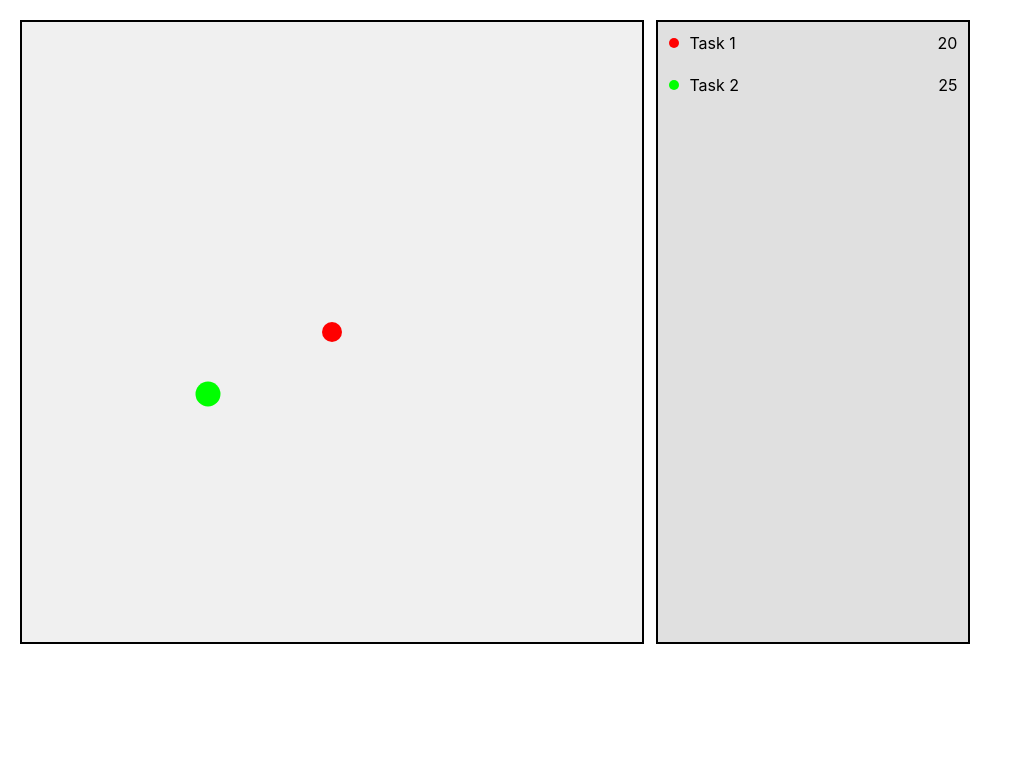
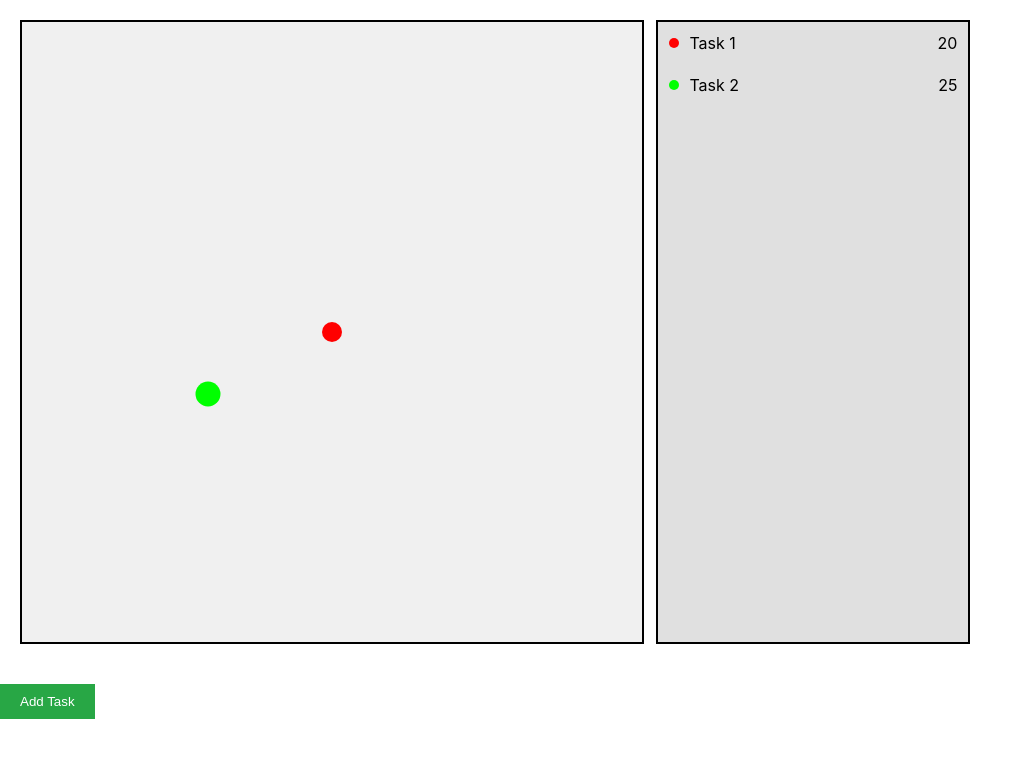
Before and after one commit to kennbyee25/interactive-eisenhower, a React (Create React App) app: page / in a window 1280 px wide. Shown: the top 758 px of the page, without its empty margins (0-1033 px from the left). Built offline with nearby package versions, Linux system fonts and the light colour scheme; the HTML template or start-up script is replaced by a standard one.

Commit message:
add add task button

```diff
--- a/src/App.css
+++ b/src/App.css
@@ -3,3 +3,16 @@
     align-items: flex-start; /* Align items to the top */
     padding: 20px;
   }
+
+  .add-button {
+    padding: 10px 20px;
+    background-color: #28a745;
+    color: #fff;
+    border: none;
+    cursor: pointer;
+    margin-top: 20px;
+  }
+
+  .add-button:hover {
+    background-color: #218838;
+  }
--- a/src/App.js
+++ b/src/App.js
@@ -19,6 +19,19 @@ function App() {
     setSelectedTaskId(id);
   };
 
+  const handleAddTask = () => {
+    const newTask = {
+      id: tasks.length + 1,
+      title: 'New Task',
+      color: '#0000ff',
+      urgency: 50,
+      importance: 50,
+      size: 20,
+    };
+    setTasks([...tasks, newTask]);
+    setSelectedTaskId(newTask.id);
+  };
+
   const selectedTask = tasks.find(task => task.id === selectedTaskId);
 
   return (
@@ -27,6 +40,7 @@ function App() {
         <GraphContainer tasks={tasks} onSelectTask={handleTaskSelect} selectedTaskId={selectedTaskId} />
         <TaskListContainer tasks={tasks} onSelectTask={handleTaskSelect} selectedTaskId={selectedTaskId} />
       </div>
+      <button className="add-button" onClick={handleAddTask}>Add Task</button>
       {selectedTask && (
         <EditorContainer
           task={selectedTask}
```
